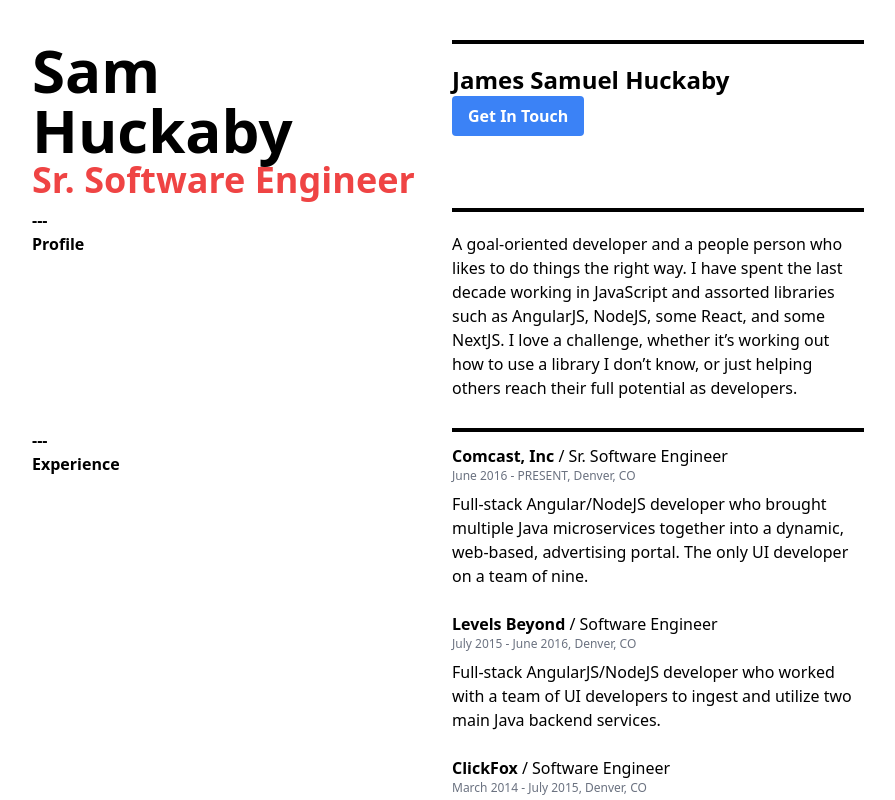
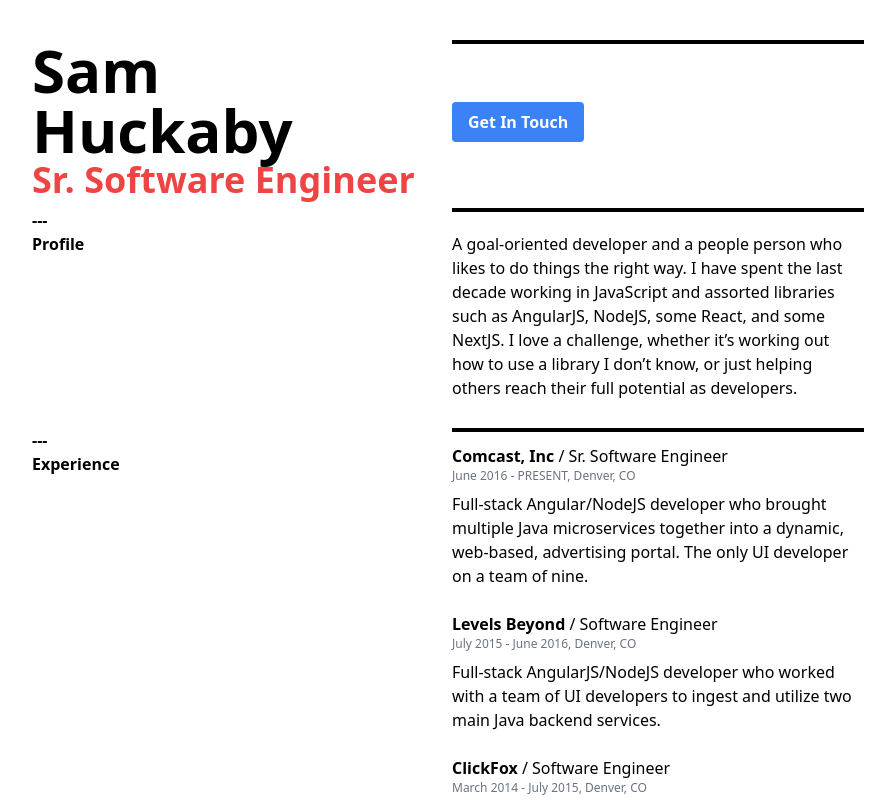
Before and after one commit to sam-huckaby/samhuckaby.com, a Next.js app: page / in a window 1280 px wide. Shown: the top 800 px of the page, without its empty margins (192-1087 px from the left). Built offline with nearby package versions, Linux system fonts and the light colour scheme.

Commit message:
Center the button

```diff
--- a/pages/index.js
+++ b/pages/index.js
@@ -13,8 +13,7 @@
           <div className="text-left"><h1 className="text-6xl font-bold"><p>Sam</p><p>Huckaby</p></h1></div>
           <div className="text-left text-red-500 text-4xl font-bold">Sr. Software Engineer</div>
         </div>
-        <div className="pt-5 pb-5 border-t-4 border-black">
-          <p className="text-2xl font-bold">James Samuel Huckaby</p>
+        <div className="pt-5 pb-5 border-t-4 border-black items-center justify-items-center flex">
           <button className="bg-blue-500 hover:bg-blue-700 text-white font-bold py-2 px-4 rounded">Get In Touch</button>
         </div>
         <div className="font-bold">
```
